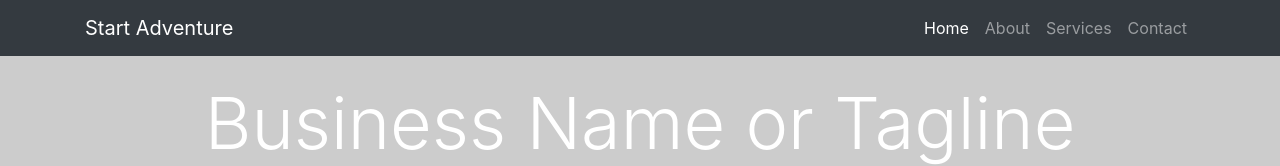
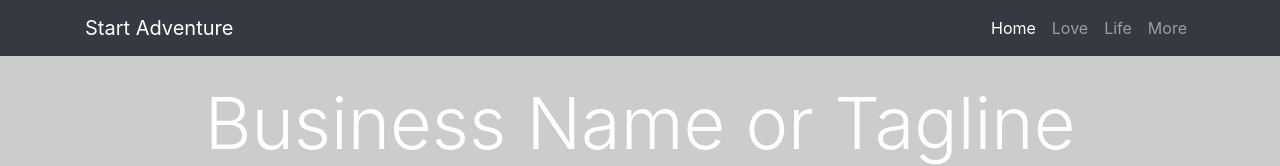
Before and after one commit to Olschiver/Testumgebung, a website: page index.html in a window 1280 px wide. Shown: the top 166 px of the page. Drawn offline with Linux system fonts and the light colour scheme; placeholder pictures from the web are drawn by us.

Commit message:
Updates in Navigation

```diff
--- a/index.html
+++ b/index.html
@@ -35,13 +35,13 @@
               </a>
             </li>
             <li class="nav-item">
-              <a class="nav-link" href="#">About</a>
+              <a class="nav-link" href="#">Love</a>
             </li>
             <li class="nav-item">
-              <a class="nav-link" href="#">Services</a>
+              <a class="nav-link" href="#">Life</a>
             </li>
             <li class="nav-item">
-              <a class="nav-link" href="#">Contact</a>
+              <a class="nav-link" href="#">More</a>
             </li>
           </ul>
         </div>
```
